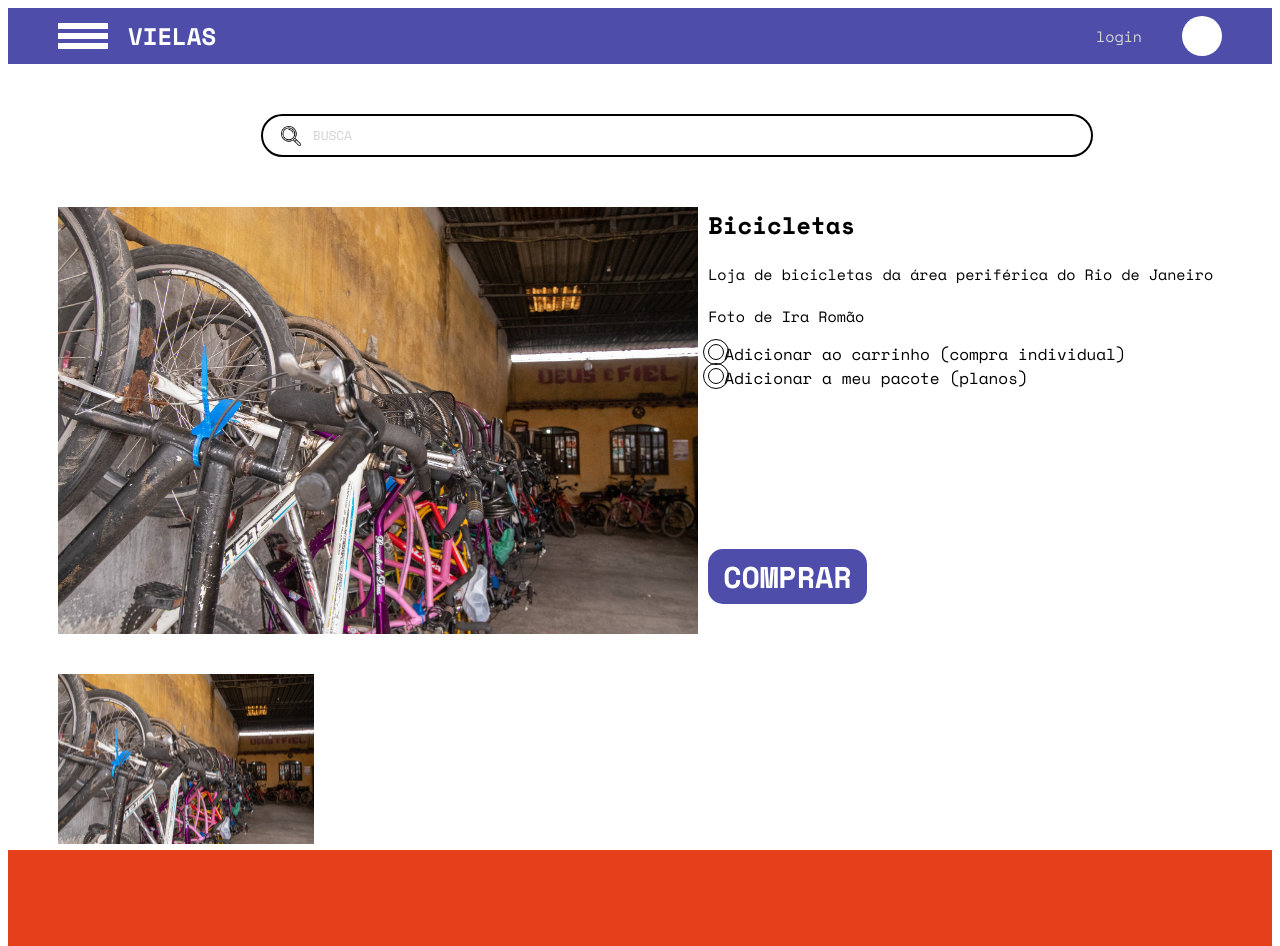
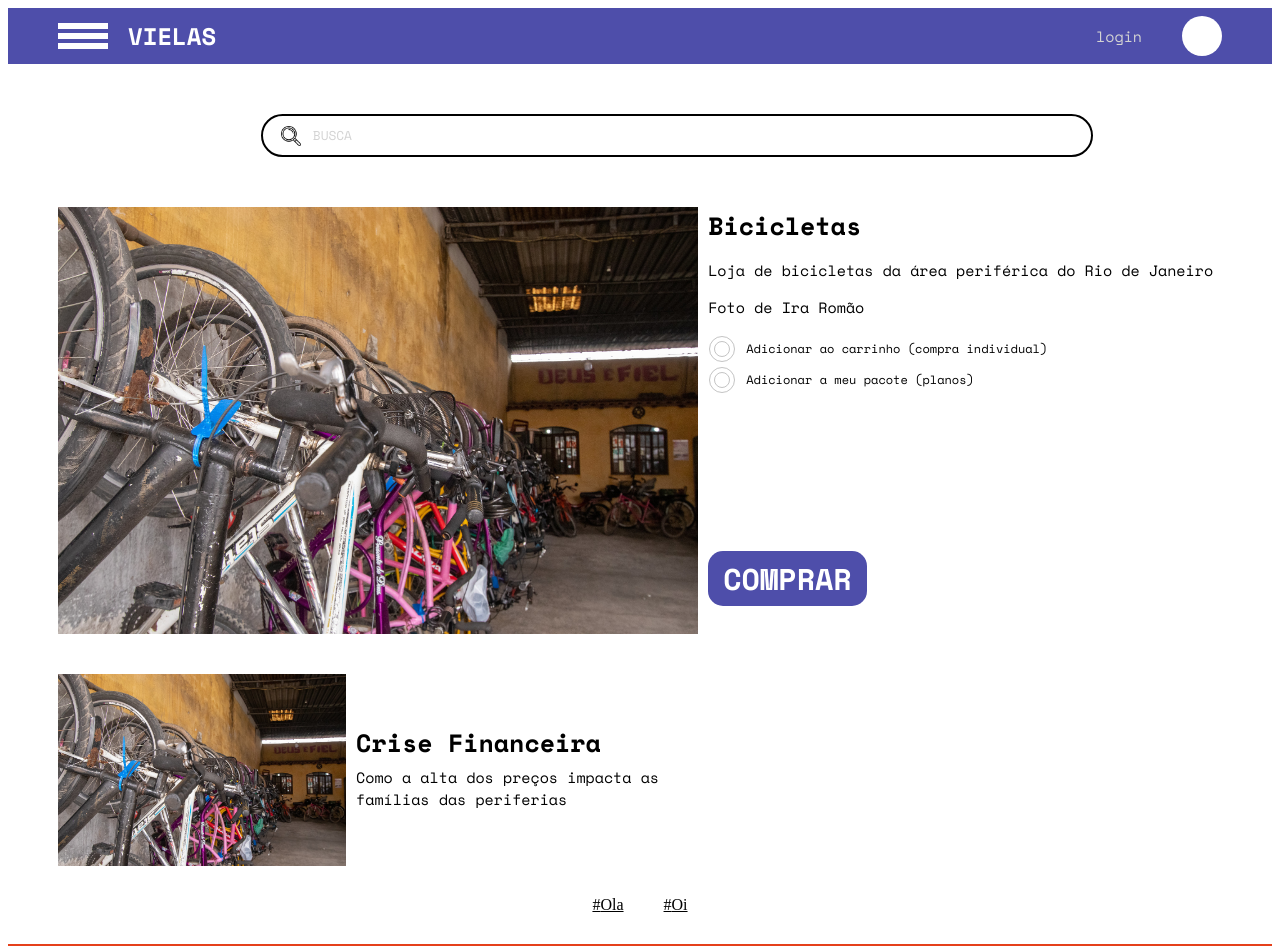
Before and after one commit to eduardodevsousa21/Projeto_Vielas_Sab, a React (Vite) app in the folder Projeto_Vielas_Sabado/: page / in a window 1280 px wide. Shown: the top 946 px of the page. Built offline with nearby package versions, Linux system fonts and the light colour scheme.

Commit message:
new atualizations

```diff
--- /dev/null
+++ b/Projeto_Vielas_Sabado/src/components/Hastags/index.jsx
@@ -0,0 +1,25 @@
+import style from "./style.module.css"
+import { useState, useEffect } from "react"
+
+const Tag = ({text}) => {
+    return <a>#{text}</a>
+}
+
+export const Hastags = (props) => {
+
+    const myreturn = []
+
+    const links = props.links ? props.links : null
+
+    if (links) {
+
+        for (var i=0;i<links.length;i++) {
+            let a = <Tag text={links[i]}/>
+
+            myreturn.push(a)
+        }
+
+    }
+
+    return <><section className={style.hastags}>{myreturn}</section></>
+}
--- /dev/null
+++ b/Projeto_Vielas_Sabado/src/components/Hastags/style.module.css
@@ -0,0 +1,10 @@
+section.hastags{
+    margin: 30px 0;
+    display: flex;
+    justify-content: center;
+    gap: 40px;
+
+    & a{
+        text-decoration: underline;
+    }
+}
--- a/Projeto_Vielas_Sabado/src/components/Routes/PurchasePage/index.jsx
+++ b/Projeto_Vielas_Sabado/src/components/Routes/PurchasePage/index.jsx
@@ -1,5 +1,6 @@
 import style from "./style.module.css"
 import Bicicletas from "../../../assets/bicicletas.jpg"
+import { Hastags } from "../../Hastags"
 
 export const PurchasePage = () => {
 
@@ -12,7 +13,7 @@ export const PurchasePage = () => {
             <section className={style.purchase}>
                 <section className="desc">
                     <h2>Bicicletas</h2>
-                    <h4>Loja de bicicletas da área periférica do Rio de Janeiro</h4>
+                    <p>Loja de bicicletas da área periférica do Rio de Janeiro</p>
                     <h3>Foto de <span>Ira Romão</span></h3>
                 </section>
                 <form>
@@ -29,10 +30,20 @@ export const PurchasePage = () => {
             </section>
 
             <section className={style.description}>
+
                 <img src={Bicicletas}/>
+
+                <section>
+                    <h2>Crise Financeira</h2>
+                    <p>Como a alta dos preços impacta as famílias das periferias</p>
+                </section>
+
             </section>
 
         </section>
+
+        <Hastags links={["Ola","Oi"]}/>
+
         </>
     )
 }
--- a/Projeto_Vielas_Sabado/src/components/Routes/PurchasePage/style.module.css
+++ b/Projeto_Vielas_Sabado/src/components/Routes/PurchasePage/style.module.css
@@ -7,18 +7,23 @@ section.pchcont {
     & > img{
         width: 100%;
     }
+    & h2{
+        margin: 0;
+        font-size: clamp(15px,2vw,25px);
+    }
+    & p{
+        font-weight:normal;
+        font-size: clamp(13.5px,1.2vw,0.9375rem) /*15px*/;
+    }
     & section.purchase {
         display: grid;
         grid-auto-flow: row;
         grid-template-rows: auto 1fr;
         margin-left: 10px;
-        padding-bottom: 30px;
-        & h2{
-            margin: 0;
-        }
-        & h3, h4 {
+        padding-bottom: clamp(5px,2.2vw,30px);
+        & h3, h4{
             font-weight:normal;
-            font-size: 15px;
+            font-size: clamp(13.5px,1.2vw,0.9375rem) /*15px*/;
         }
         & form{
             display: flex;
@@ -28,7 +33,7 @@ section.pchcont {
                 margin:auto auto 0 0;
                 color: white;
                 border: none;
-                font-size: 30px;
+                font-size: clamp(1rem,2.5vw,1.875rem) /*30px*/;
                 padding: 5px 15px;
                 border-radius: 15px;
                 font-weight: bold;
@@ -37,18 +42,37 @@ section.pchcont {
             }
             & input[type="radio"] {
                 all: unset;
+                background-color: white;
+                margin: 0 6px;
                 padding: 7px;
                 border-radius: 50%;
-                outline: 1px solid black;
-                border: 1px solid black;
+                outline: 1px solid rgb(196, 196, 196);
+                border: 1px solid rgb(196, 196, 196);
                 outline-offset: 4px;
             }
+            & input[type="radio"]:hover, label:hover{cursor: pointer;}
+            & input[type="radio"]:checked {background-color: red;}
+            & label {font-size: 0.75rem; margin-left: 10px;}
+            & div{margin: 7px 0;display: flex;align-items: center;}
+            & div:nth-child(2){margin-bottom: 15px;}
         }
     }
     & section.description {
+        display: flex;
         margin-top: 40px;
         & img{
-            width: 40%;
+            width: 45%;
+        }
+        & > section {
+            display: flex;
+            flex-direction: column;
+            justify-content: center;
+            padding-left: 10px;
+            & p{margin: 5px 0;}
         }
     }
 }
+
+section.links {
+    display: flex;
+}
```
